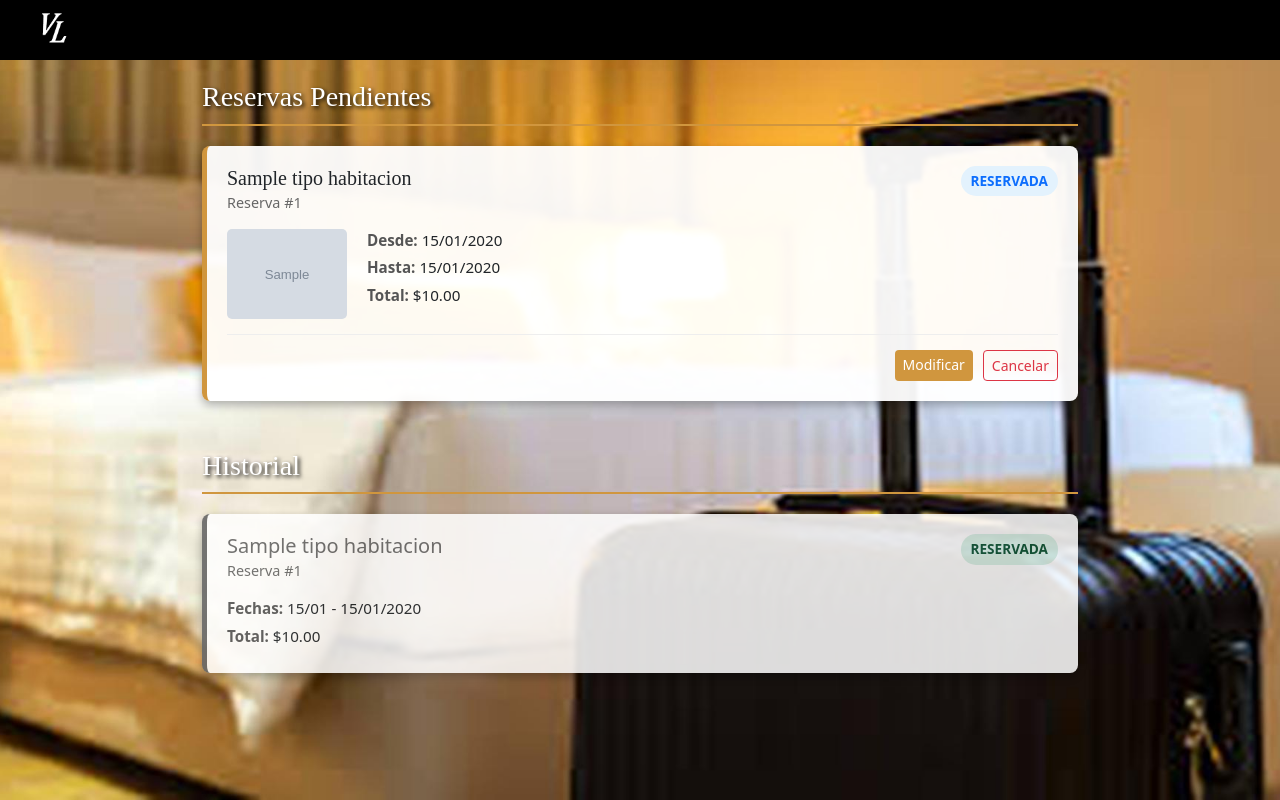
After one commit to virginialatanzi01/SGDPV, a Flask app: template templates/mis_reservas.html in a window 1280 px wide. The commit adds this page. Run offline with Flask 3, Linux system fonts and the light colour scheme; the template is opened without the code that fills it: most values are stand-ins (such as "Sample title", 1, 10 or a date in 2020); grey boxes marked "Sample" are stand-in pictures.

Commit message:
Opc Mis reservas funcionando

```diff
--- a/app.py
+++ b/app.py
@@ -14,7 +14,7 @@ from entity_models.persona_model import Persona
 from entity_models.registro_cliente_form import RegistroClienteForm
 from entity_models.registro_form import RegistroForm
 from entity_models.formularios_edicion import EditarDatosForm, CambiarContrasenaForm
-from entity_models.reserva_form import BusquedaReservaForm
+from entity_models.reserva_form import BusquedaReservaForm, ModificarReservaForm
 from entity_models.tipo_habitacion_model import TipoHabitacion
 from entity_models.habitacion_model import Habitacion
 from entity_models.estadia_model import Estadia
@@ -324,30 +324,23 @@ def reservar_alojamiento():
         fecha_hasta = form.fecha_hasta.data
         cant_personas = form.cantidad_personas.data
         if fecha_desde < date.today():
-            return render_template('reservar_alojamiento.html',
-                                   form=form,
-                                   persona_logueada=persona_logueada,
-                                   hoy=fecha_hoy,
-                                   error="La fecha de ingreso no puede ser en el pasado.")
+            return render_template('reservar_alojamiento.html', form=form, persona_logueada=persona_logueada,
+                                   hoy=fecha_hoy, error="La fecha de ingreso no puede ser en el pasado.")
         if fecha_hasta <= fecha_desde:
-            return render_template('reservar_alojamiento.html',
-                                   form=form,
-                                   persona_logueada=persona_logueada,
-                                   hoy=fecha_hoy,
-                                   error="La fecha de salida debe ser posterior a la de ingreso.")
+            return render_template('reservar_alojamiento.html', form=form, persona_logueada=persona_logueada,
+                                   hoy=fecha_hoy, error="La fecha de salida debe ser posterior a la de ingreso.")
         delta = fecha_hasta - fecha_desde
         cantidad_noches = delta.days
-        resultados = TipoHabitacionLogic.buscar_tipos_disponibles(fecha_desde, fecha_hasta, cant_personas)
+        ideales, otros = TipoHabitacionLogic.buscar_tipos_disponibles(fecha_desde, fecha_hasta, cant_personas)
         return render_template('resultados_busqueda.html',
                                persona_logueada=persona_logueada,
-                               resultados=resultados,
+                               resultados_ideales=ideales,  # Pasamos ideales
+                               resultados_otros=otros,  # Pasamos otros
                                cantidad_noches=cantidad_noches,
                                fecha_desde=fecha_desde,
-                               fecha_hasta=fecha_hasta)
-    return render_template('reservar_alojamiento.html',
-                           form=form,
-                           persona_logueada=persona_logueada,
-                           hoy=fecha_hoy)
+                               fecha_hasta=fecha_hasta,
+                               cantidad_personas=cant_personas)
+    return render_template('reservar_alojamiento.html', form=form, persona_logueada=persona_logueada, hoy=fecha_hoy)
 
 @app.route('/previsualizar_reserva', methods=['POST'])
 def previsualizar_reserva():
@@ -395,5 +388,81 @@ def confirmar_reserva():
         app.logger.error(f"Error al reservar: {e}")
         return render_template('mensaje.html', mensaje="Ocurrió un error al procesar la reserva.")
 
+
+@app.route('/mis_reservas')
+def mis_reservas():
+    persona_logueada = obtener_persona_logueada()
+    if not persona_logueada:
+        return redirect(url_for('login'))
+    pendientes, historicas = EstadiaLogic.get_mis_reservas(persona_logueada.id)
+    return render_template('mis_reservas.html',
+                           persona_logueada=persona_logueada,
+                           pendientes=pendientes,
+                           historicas=historicas)
+
+@app.route('/cancelar_reserva/<int:id>')
+def cancelar_reserva(id):
+    persona_logueada = obtener_persona_logueada()
+    if not persona_logueada:
+        return redirect(url_for('login'))
+    try:
+        reserva = EstadiaLogic.get_one_estadia(id)
+        if reserva.persona_id != persona_logueada.id:
+            return render_template('mensaje.html', mensaje="Acceso no autorizado")
+        EstadiaLogic.cancelar_reserva(id)
+        return redirect(url_for('mis_reservas'))
+    except Exception as e:
+        app.logger.error(f"Error al cancelar: {e}")
+        return render_template('mensaje.html', mensaje="Error al cancelar la reserva")
+
+@app.route('/modificar_reserva/<int:id>', methods=['GET', 'POST'])
+def modificar_reserva(id):
+    persona_logueada = obtener_persona_logueada()
+    if not persona_logueada:
+        return redirect(url_for('login'))
+    reserva = EstadiaLogic.get_one_estadia(id)
+    # Seguridad: verificar dueño
+    if reserva.persona_id != persona_logueada.id:
+        return render_template('mensaje.html', mensaje="Acceso no autorizado")
+    # Solo se pueden modificar reservas en estado 'Reservada'
+    if reserva.estado != 'Reservada':
+        return render_template('mensaje.html', mensaje="No se puede modificar una reserva que no esté pendiente.")
+    form = ModificarReservaForm(obj=reserva)
+    if request.method == 'GET':
+        form.fecha_desde.data = reserva.fecha_ingreso
+        form.fecha_hasta.data = reserva.fecha_egreso
+        form.cantidad_personas.data = 1
+    fecha_hoy = date.today().strftime('%Y-%m-%d')
+    if request.method == 'POST' and form.validate_on_submit():
+        # 1. Validar Personas vs Capacidad Habitación
+        if form.cantidad_personas.data > reserva.tipo_habitacion.capacidad_personas:
+            error_msg = f"Esta habitación ({reserva.tipo_habitacion.denominacion}) solo permite hasta {reserva.tipo_habitacion.capacidad_personas} personas. Para más personas, cancele y reserve otra."
+            return render_template('modificar_reserva.html', form=form, reserva=reserva, hoy=fecha_hoy, error=error_msg,
+                                   persona_logueada=persona_logueada)
+        # 2. Validar Fechas
+        f_desde = form.fecha_desde.data
+        f_hasta = form.fecha_hasta.data
+        if f_desde < date.today():
+            return render_template('modificar_reserva.html', form=form, reserva=reserva, hoy=fecha_hoy,
+                                   error="La fecha no puede ser pasada.", persona_logueada=persona_logueada)
+        if f_hasta <= f_desde:
+            return render_template('modificar_reserva.html', form=form, reserva=reserva, hoy=fecha_hoy,
+                                   error="La salida debe ser posterior al ingreso.", persona_logueada=persona_logueada)
+        # 3. Intentar Modificar (Lógica valida disponibilidad)
+        exito, mensaje = EstadiaLogic.modificar_reserva(id, f_desde, f_hasta)
+        if exito:
+            return render_template('mensaje.html',
+                                   mensaje="Reserva modificada exitosamente",
+                                   url_volver=url_for('mis_reservas'),
+                                   texto_boton="Volver a Mis Reservas")
+        else:
+            return render_template('modificar_reserva.html', form=form, reserva=reserva, hoy=fecha_hoy, error=mensaje,
+                                   persona_logueada=persona_logueada)
+    return render_template('modificar_reserva.html',
+                           form=form,
+                           reserva=reserva,
+                           hoy=fecha_hoy,
+                           persona_logueada=persona_logueada)
+
 if __name__ == '__main__':
     app.run(debug=True)
--- a/templates/home.html
+++ b/templates/home.html
@@ -170,7 +170,7 @@
         <div class="buttons-container">
             {% if persona_logueada.tipo_persona == 'cliente' %}
                 <a href="{{ url_for('reservar_alojamiento') }}" class="button button-reservar">Reservar alojamiento</a>
-                <button class="button button-mis-reservas">Mis reservas</button>
+                <a href="{{ url_for('mis_reservas') }}" class="button button-mis-reservas">Mis reservas</a>
                 <a href="{{ url_for('read_datos_persona', id=persona_logueada.id) }}" class="button button-mi-cuenta">Mi cuenta</a>
             {% elif persona_logueada.tipo_persona == 'administrador' %}
                 <a href="{{ url_for('add_persona') }}" class="button button-admin">Añadir persona</a>
--- /dev/null
+++ b/templates/mis_reservas.html
@@ -0,0 +1,160 @@
+<!DOCTYPE html>
+<html lang="en">
+<head>
+    <meta charset="UTF-8">
+    <title>Mis Reservas - VL Alojamientos</title>
+    <link href="https://cdn.jsdelivr.net/npm/bootstrap@5.3.2/dist/css/bootstrap.min.css" rel="stylesheet">
+    <link rel="stylesheet" href="https://cdn.jsdelivr.net/npm/bootstrap-icons@1.11.1/font/bootstrap-icons.css">
+    <style>
+        body {
+            margin: 0;
+            padding: 0;
+            background-image: url("{{ url_for('static', filename='hotel_fondo.jpeg') }}");
+            background-size: cover;
+            background-position: center;
+            background-attachment: fixed;
+            min-height: 100vh;
+            padding-top: 80px;
+        }
+        .container { max-width: 900px; }
+
+        .section-title {
+            font-family: 'Cambria Math', serif;
+            color: white;
+            text-shadow: 2px 2px 4px #000;
+            margin-bottom: 20px;
+            border-bottom: 2px solid #D0963E;
+            padding-bottom: 10px;
+        }
+
+        .reserva-card {
+            background-color: rgba(255, 255, 255, 0.95);
+            border-radius: 8px;
+            padding: 20px;
+            margin-bottom: 20px;
+            box-shadow: 0px 4px 10px rgba(0,0,0,0.3);
+            position: relative;
+            border-left: 5px solid #D0963E; /* Borde dorado para activas */
+        }
+
+        .reserva-card.historica {
+            border-left: 5px solid #666; /* Borde gris para históricas */
+            opacity: 0.9;
+        }
+
+        .reserva-header {
+            display: flex;
+            justify-content: space-between;
+            align-items: flex-start;
+            margin-bottom: 15px;
+        }
+
+        .reserva-id { color: #666; font-size: 0.9em; }
+        .reserva-status {
+            font-weight: bold;
+            padding: 5px 10px;
+            border-radius: 15px;
+            font-size: 0.85em;
+            text-transform: uppercase;
+        }
+        .status-reservada { background-color: #e3f2fd; color: #0d6efd; }
+        .status-cancelada { background-color: #f8d7da; color: #842029; }
+        .status-finalizada { background-color: #d1e7dd; color: #0f5132; }
+
+        .reserva-body { display: flex; gap: 20px; }
+        .reserva-img { width: 120px; height: 90px; object-fit: cover; border-radius: 5px; }
+
+        .info-item { margin-bottom: 5px; font-size: 0.95em; }
+        .info-label { font-weight: bold; color: #555; }
+
+        .reserva-actions {
+            margin-top: 15px;
+            padding-top: 15px;
+            border-top: 1px solid #eee;
+            display: flex;
+            justify-content: flex-end;
+            gap: 10px;
+        }
+
+        .btn-modificar { background-color: #D0963E; color: white; border: none; }
+        .btn-modificar:hover { background-color: #b88432; color: white; }
+
+        .top-bar {
+            background-color: black;
+            width: 100%;
+            height: 60px;
+            display: flex;
+            align-items: center;
+            padding-left: 20px;
+            position: fixed;
+            top: 0;
+            z-index: 1000;
+        }
+    </style>
+</head>
+<body>
+    <div class="top-bar">
+        <a href="{{ url_for('home') }}">
+            <img src="{{ url_for('static', filename='hotel_logo_secundario.png') }}" alt="Logo" style="height: 50px;">
+        </a>
+    </div>
+
+    <div class="container">
+        <h3 class="section-title">Reservas Pendientes</h3>
+        {% if pendientes %}
+            {% for r in pendientes %}
+            <div class="reserva-card">
+                <div class="reserva-header">
+                    <div>
+                        <h5 style="margin:0; font-family: 'Cambria Math', serif;">{{ r.tipo_habitacion.denominacion }}</h5>
+                        <span class="reserva-id">Reserva #{{ r.id }}</span>
+                    </div>
+                    <span class="reserva-status status-reservada">{{ r.estado }}</span>
+                </div>
+
+                <div class="reserva-body">
+                    <img src="{{ url_for('static', filename='imagenes_tipos_habitaciones/' + r.tipo_habitacion.nombre_imagen) }}" class="reserva-img">
+                    <div>
+                        <div class="info-item"><span class="info-label">Desde:</span> {{ r.fecha_ingreso.strftime('%d/%m/%Y') }}</div>
+                        <div class="info-item"><span class="info-label">Hasta:</span> {{ r.fecha_egreso.strftime('%d/%m/%Y') }}</div>
+                        <div class="info-item"><span class="info-label">Total:</span> ${{ "{:.2f}".format(r.precio_total) }}</div>
+                    </div>
+                </div>
+
+                <div class="reserva-actions">
+                    <a href="{{ url_for('modificar_reserva', id=r.id) }}" class="btn btn-sm btn-modificar">Modificar</a>
+                    <a href="{{ url_for('cancelar_reserva', id=r.id) }}" class="btn btn-sm btn-outline-danger" onclick="return confirm('¿Seguro que desea cancelar esta reserva?');">Cancelar</a>
+                </div>
+            </div>
+            {% endfor %}
+        {% else %}
+            <p style="color: white;">No tienes reservas pendientes.</p>
+        {% endif %}
+
+        <h3 class="section-title mt-5">Historial</h3>
+        {% if historicas %}
+            {% for r in historicas %}
+            <div class="reserva-card historica">
+                <div class="reserva-header">
+                    <div>
+                        <h5 style="margin:0; color: #666;">{{ r.tipo_habitacion.denominacion }}</h5>
+                        <span class="reserva-id">Reserva #{{ r.id }}</span>
+                    </div>
+                    {% set status_class = 'status-cancelada' if r.estado == 'Cancelada' else 'status-finalizada' %}
+                    <span class="reserva-status {{ status_class }}">{{ r.estado }}</span>
+                </div>
+
+                <div class="reserva-body">
+                    <div>
+                        <div class="info-item"><span class="info-label">Fechas:</span> {{ r.fecha_ingreso.strftime('%d/%m') }} - {{ r.fecha_egreso.strftime('%d/%m/%Y') }}</div>
+                        <div class="info-item"><span class="info-label">Total:</span> ${{ "{:.2f}".format(r.precio_total) }}</div>
+                    </div>
+                </div>
+            </div>
+            {% endfor %}
+        {% else %}
+            <p style="color: white;">No hay reservas históricas.</p>
+        {% endif %}
+    </div>
+</body>
+</html>
```
Also changed, not shown: data/data_estadia.py (+35 -7 lines), db_pruebas/limpiar_estadias.py (added, +25 -0 lines), entity_models/reserva_form.py (+6 -1 lines), logic/estadia_logic.py (+53 -1 lines), logic/tipo_habitacion_logic.py (+10 -8 lines), templates/modificar_reserva.html (added, +83 -0 lines), templates/resultados_busqueda.html (+90 -8 lines).
